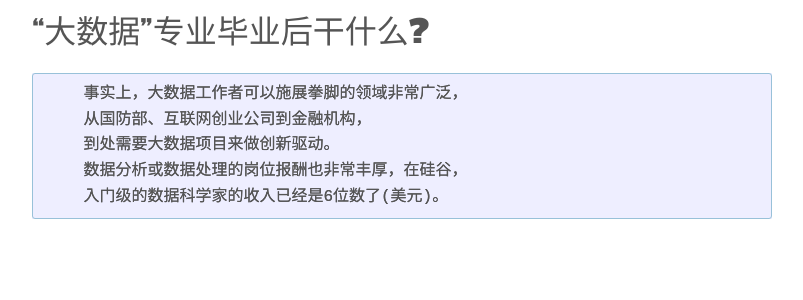
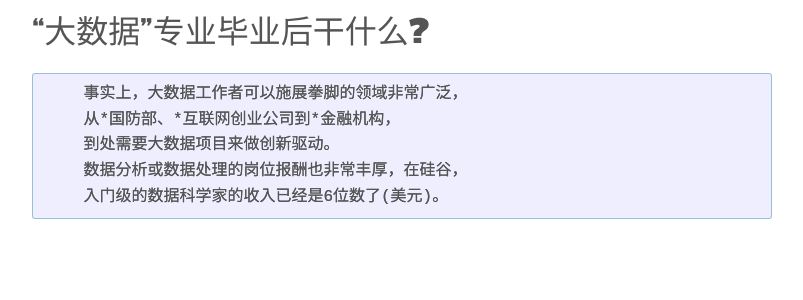
Before and after one commit to slyrx/blog, a Jekyll site: the page built from _posts/2017-4-4-大数据行业了解.md, in a window 1280 px wide. Shown: the part 1550-1850 px from the top of the page, without its empty margins (238-1041 px from the left). Built offline with Jekyll 4.4.1, drawn with Linux system fonts in a browser that asks for light colours; some web fonts are replaced.

```diff
--- a/_posts/2017-4-4-大数据行业了解.md
+++ b/_posts/2017-4-4-大数据行业了解.md
@@ -41,7 +41,7 @@ title: 大数据行业了解
 ## “大数据”专业毕业后干什么?
 
         事实上，大数据工作者可以施展拳脚的领域非常广泛，
-        从国防部、互联网创业公司到金融机构，
+        从*国防部、*互联网创业公司到*金融机构，
         到处需要大数据项目来做创新驱动。
         数据分析或数据处理的岗位报酬也非常丰厚，在硅谷，
         入门级的数据科学家的收入已经是6位数了(美元)。
```
